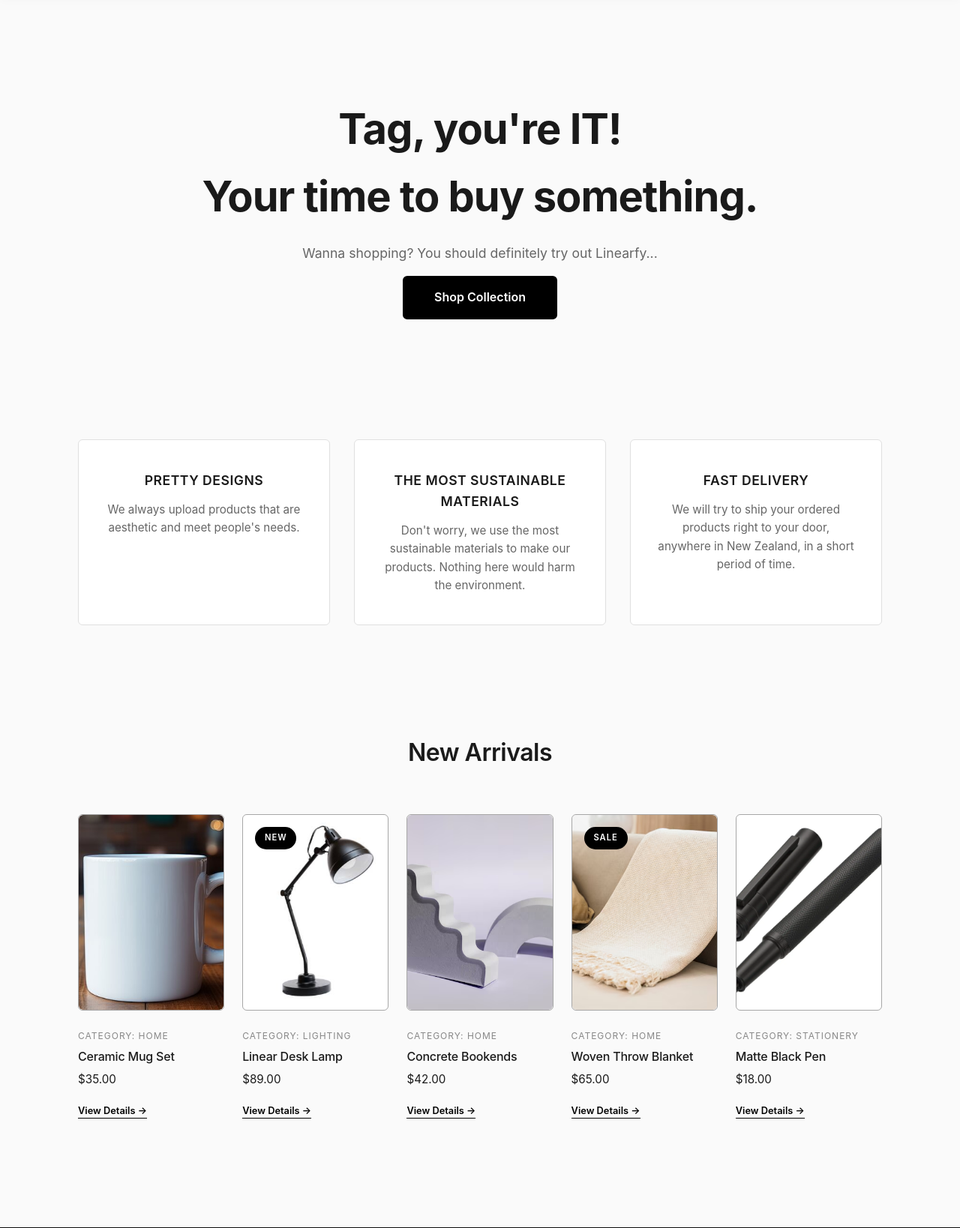
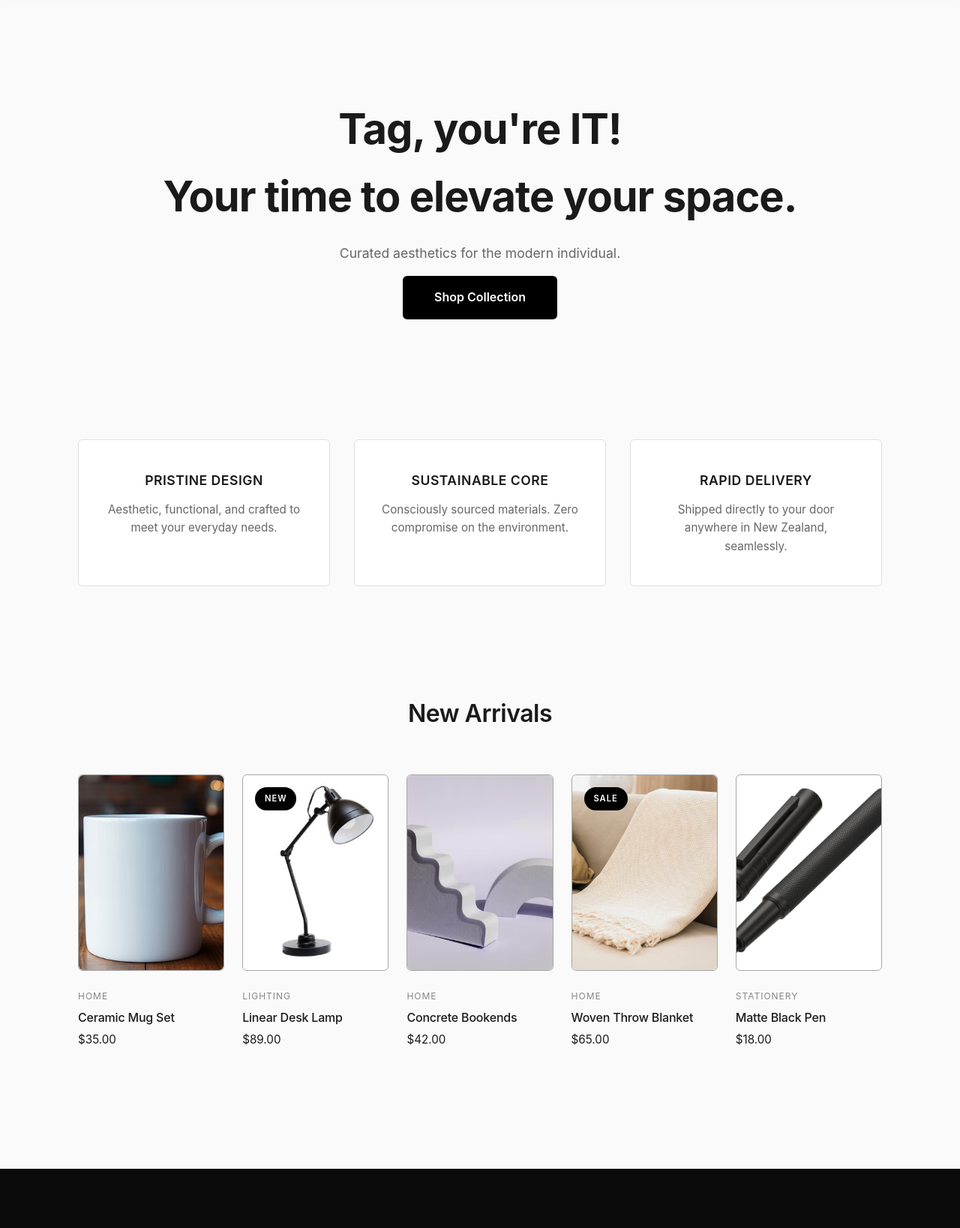
Before and after one commit to AllanW178/Linearfy-WEB, a Flask app: page / in a window 1280 px wide. Shown: the part 87-1725 px from the top of the page at 75% size. Run offline with Flask 3, Linux system fonts and the light colour scheme; data comes from the database, SQL or seed files in the repository.

Commit message:
Update index.html

```diff
--- a/Lineary [ Website ]/templates/index.html
+++ b/Lineary [ Website ]/templates/index.html
@@ -2,23 +2,25 @@
 
 {% block content %}
 <section class="hero hidden">
-    <h1>Tag, you're IT!<br>Your time to buy something.</h1>
-    <p>Wanna shopping? You should definitely try out Linearfy...</p>
-    <a href="{{ url_for('shop') }}" class="btn">Shop Collection</a>
+    <div class="hero-content">
+        <h1>Tag, you're IT!<br>Your time to elevate your space.</h1>
+        <p>Curated aesthetics for the modern individual.</p>
+        <a href="{{ url_for('shop') }}" class="btn btn-hero">Shop Collection</a>
+    </div>
 </section>
 
 <section class="features hidden">
-    <div class="feature-item">
-        <h3>Pretty designs</h3>
-        <p>We always upload products that are aesthetic and meet people's needs.</p>
+    <div class="feature-item stagger-1">
+        <h3>Pristine Design</h3>
+        <p>Aesthetic, functional, and crafted to meet your everyday needs.</p>
     </div>
-    <div class="feature-item">
-        <h3>The Most Sustainable Materials</h3>
-        <p>Don't worry, we use the most sustainable materials to make our products. Nothing here would harm the environment.</p>
+    <div class="feature-item stagger-2">
+        <h3>Sustainable Core</h3>
+        <p>Consciously sourced materials. Zero compromise on the environment.</p>
     </div>
-    <div class="feature-item">
-        <h3>Fast Delivery</h3>
-        <p>We will try to ship your ordered products right to your door, anywhere in New Zealand, in a short period of time.</p>
+    <div class="feature-item stagger-3">
+        <h3>Rapid Delivery</h3>
+        <p>Shipped directly to your door anywhere in New Zealand, seamlessly.</p>
     </div>
 </section>
 
@@ -29,76 +31,45 @@
 
     <div class="product-grid">
         {% for product in products %}
-        <div class="product-card">
+        <div class="product-card stagger-{{ loop.index }}">
             <div class="image-wrapper">
-                <img
-                    src="{{ url_for('static',
-                    filename='images/products/' + product.image) }}"
-                    alt="{{ product.name }}"
-                    class="product-image"
-                />
+                <img src="{{ url_for('static', filename='images/products/' + product.image) }}" alt="{{ product.name }}" class="product-image" />
                 {% if product.is_new %}
-                <span class="badge">New</span>
+                    <span class="badge badge-new">New</span>
                 {% elif product.is_sale %}
-                <span class="badge">Sale</span>
+                    <span class="badge badge-sale">Sale</span>
                 {% endif %}
+                <div class="quick-action">
+                    <a href="{{ url_for('product_detail', product_id=product.id) }}" class="btn-quick">View Details</a>
+                </div>
             </div>
             <div class="product-info">
-                <p class="stock-status">Category: {{ product.category }}</p>
+                <p class="stock-status">{{ product.category|title }}</p>
                 <h3>{{ product.name }}</h3>
                 <p class="price">${{ "%.2f"|format(product.price) }}</p>
-                <a href="{{ url_for('product_detail', product_id=product.id) }}" class="action-link">
-                    View Details &rarr;
-                </a>
             </div>
         </div>
         {% endfor %}
     </div>
 
     {% if pagination.pages > 1 %}
-
-    <div class="pagination hidden">
-
+    <div class="pagination hidden stagger-1">
         {% if pagination.has_prev %}
-        <a href="{{ url_for('home',
-                            page=pagination.prev_num) }}"
-        class="page-arrow">
-
-            &larr;
-
-        </a>
+            <a href="{{ url_for('home', page=pagination.prev_num) }}" class="page-arrow">&larr;</a>
         {% endif %}
 
         {% for page_num in pagination.iter_pages() %}
-
             {% if page_num %}
-            <a href="{{ url_for('home',
-                                page=page_num) }}"
-            class="page-number
-            {% if page_num == pagination.page %}
-            active
-            {% endif %}">
-
-                {{ page_num }}
-
-            </a>
+                <a href="{{ url_for('home', page=page_num) }}" class="page-number {% if page_num == pagination.page %}active{% endif %}">
+                    {{ page_num }}
+                </a>
             {% endif %}
-
         {% endfor %}
 
         {% if pagination.has_next %}
-        <a href="{{ url_for('home',
-                            page=pagination.next_num) }}"
-        class="page-arrow">
-
-            &rarr;
-
-        </a>
+            <a href="{{ url_for('home', page=pagination.next_num) }}" class="page-arrow">&rarr;</a>
         {% endif %}
-
     </div>
-
     {% endif %}
-
 </section>
 {% endblock %}
```
